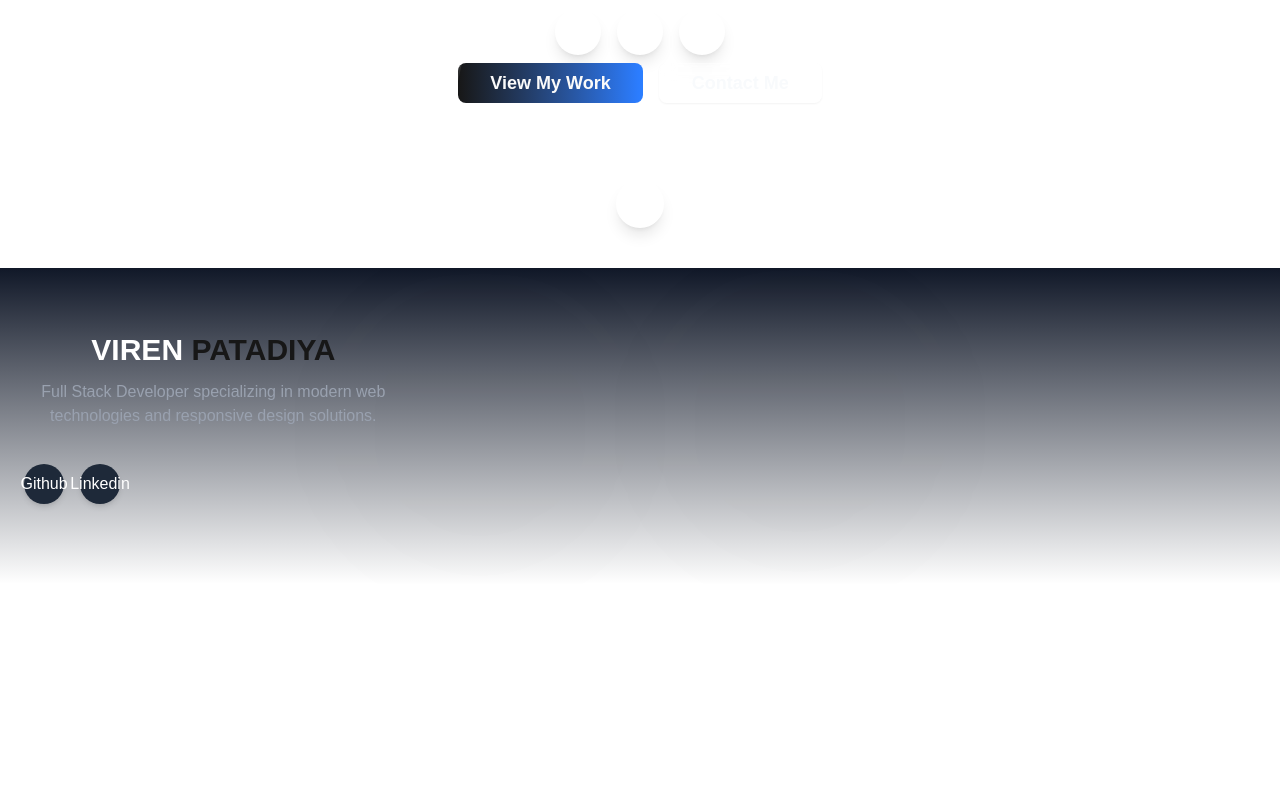
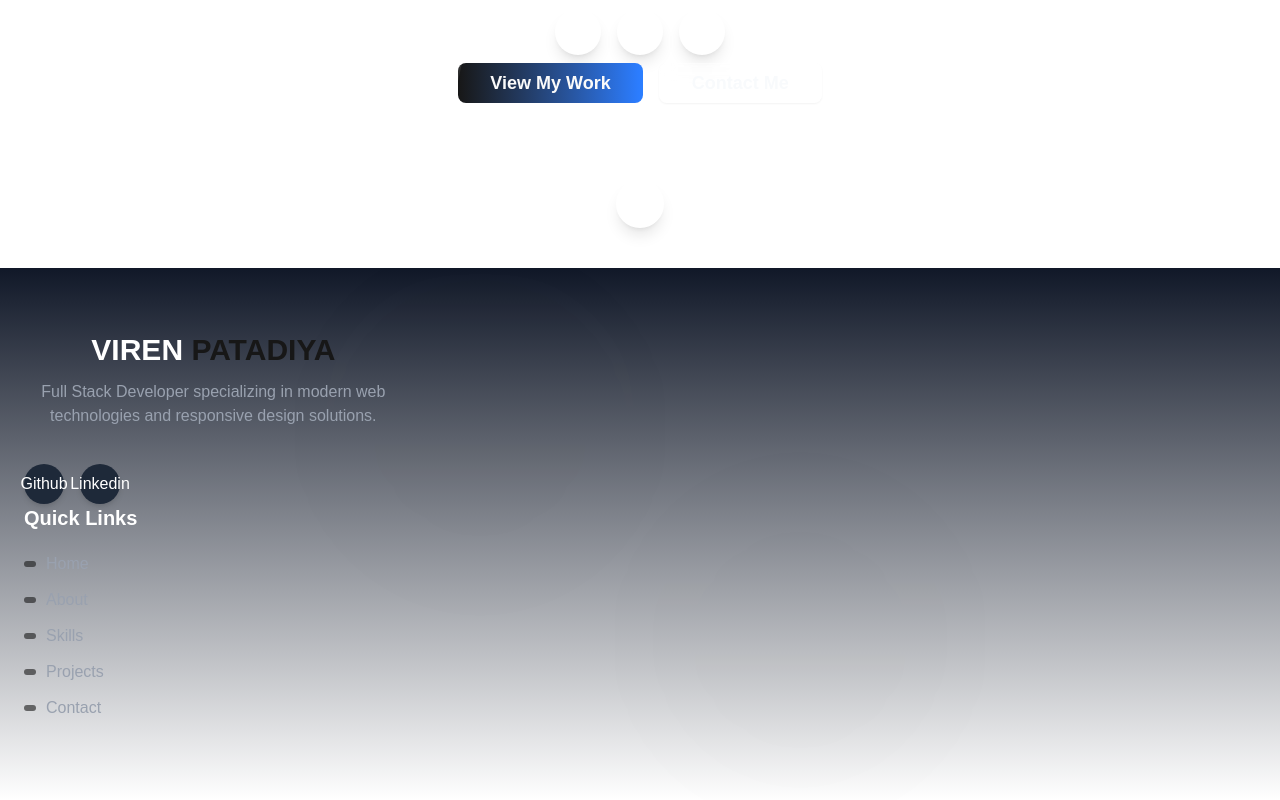
Before and after one commit to VIREN2779/viren-patadiya, a React (Vite) app: page / in a window 1280 px wide. Shown: the part 532-1332 px from the top of the page. Before the commit the page ends 1116 px from the top, so only its background shows below. Built offline with nearby package versions, Linux system fonts and the light colour scheme.

Commit message:
feat(Footer.tsx): navigation links added

```diff
--- a/src/components/Footer.tsx
+++ b/src/components/Footer.tsx
@@ -31,6 +31,42 @@ export default function Footer() {
                                 Linkedin
                             </a>
                         </div>
+
+                        <div className="flex flex-col max-w-fit">
+                            <h3 className="text-xl font-semibold mb-5 text-white">Quick Links</h3>
+                            <ul className="space-y-3">
+                                <li>
+                                    <a href="#hero" className="text-gray-400 hover:text-primary transition-all duration-300 flex items-center group">
+                                        <span className="h-1.5 w-3 bg-primary/60 rounded mr-2.5 group-hover:w-4 transition-all"></span>
+                                        <span className="group-hover:translate-x-1 transition-transform">Home</span>
+                                    </a>
+                                </li>
+                                <li>
+                                    <a href="#about" className="text-gray-400 hover:text-primary transition-all duration-300 flex items-center group">
+                                        <span className="h-1.5 w-3 bg-primary/60 rounded mr-2.5 group-hover:w-4 transition-all"></span>
+                                        <span className="group-hover:translate-x-1 transition-transform">About</span>
+                                    </a>
+                                </li>
+                                <li>
+                                    <a href="#skills" className="text-gray-400 hover:text-primary transition-all duration-300 flex items-center group">
+                                        <span className="h-1.5 w-3 bg-primary/60 rounded mr-2.5 group-hover:w-4 transition-all"></span>
+                                        <span className="group-hover:translate-x-1 transition-transform">Skills</span>
+                                    </a>
+                                </li>
+                                <li>
+                                    <a href="#projects" className="text-gray-400 hover:text-primary transition-all duration-300 flex items-center group">
+                                        <span className="h-1.5 w-3 bg-primary/60 rounded mr-2.5 group-hover:w-4 transition-all"></span>
+                                        <span className="group-hover:translate-x-1 transition-transform">Projects</span>
+                                    </a>
+                                </li>
+                                <li>
+                                    <a href="#contact" className="text-gray-400 hover:text-primary transition-all duration-300 flex items-center group">
+                                        <span className="h-1.5 w-3 bg-primary/60 rounded mr-2.5 group-hover:w-4 transition-all"></span>
+                                        <span className="group-hover:translate-x-1 transition-transform">Contact</span>
+                                    </a>
+                                </li>
+                            </ul>
+                        </div>
                     </div>
                 </div>
             </div>
```
